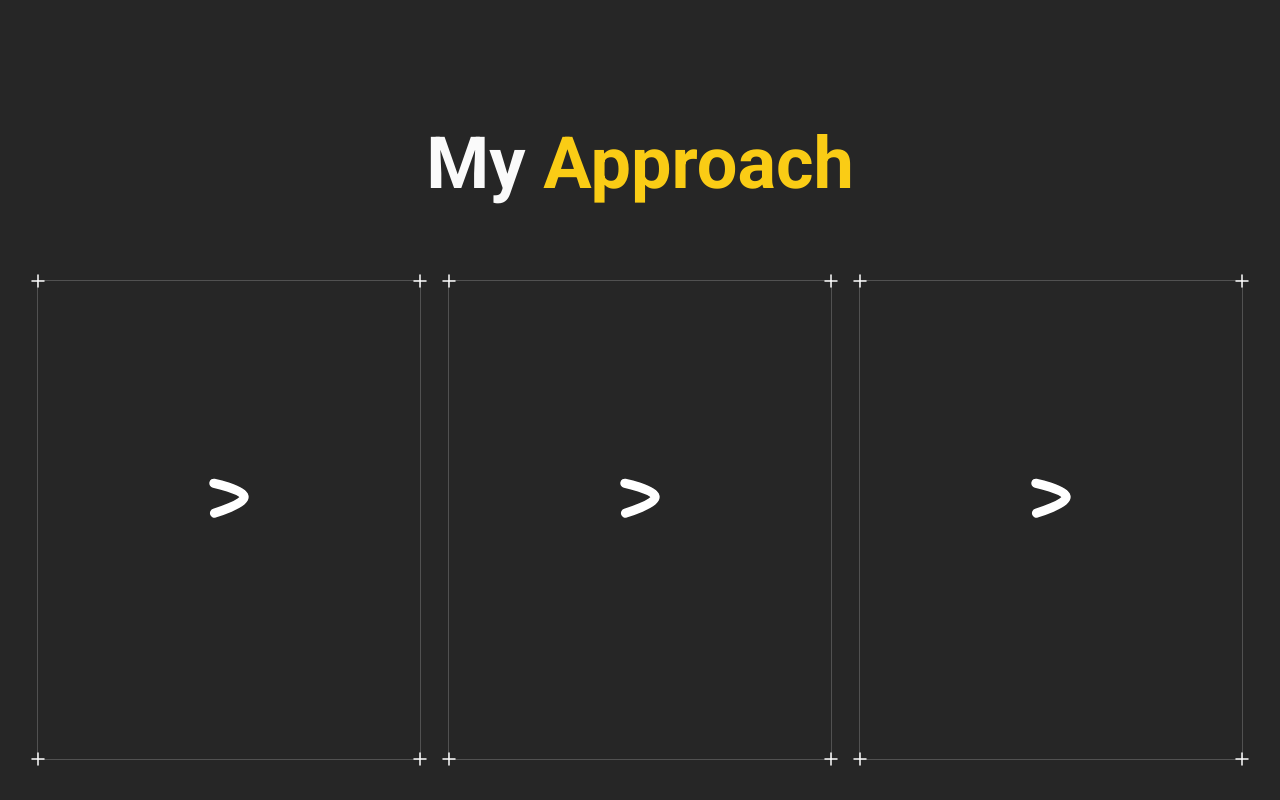
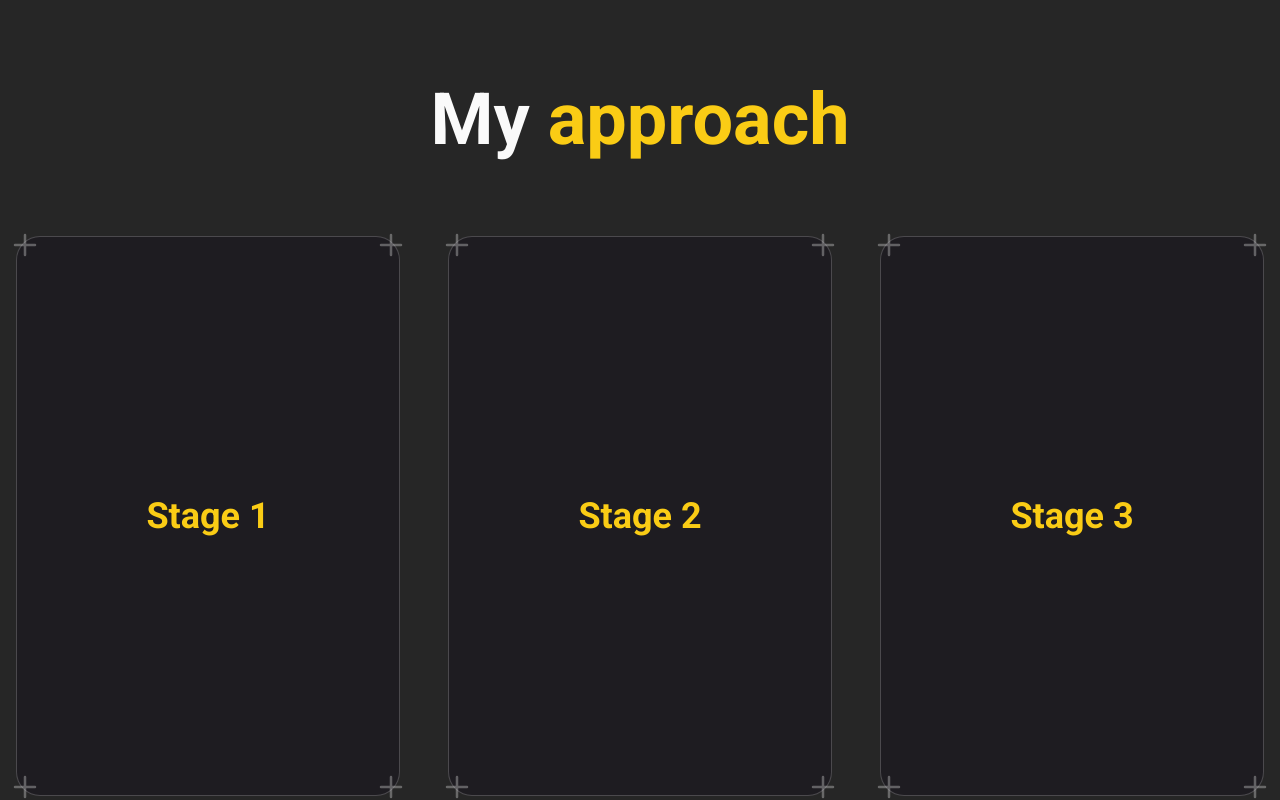
Before and after one commit to eyedent1ty/portfolio-v2, a Next.js app: page / in a window 1280 px wide. Shown: the part 5500-6300 px from the top of the page. Built offline with nearby package versions, Linux system fonts and the light colour scheme.

Commit message:
finalized the design for the approach section

```diff
--- a/components/Approach.tsx
+++ b/components/Approach.tsx
@@ -1,65 +1,89 @@
 'use client';
+
 import React from 'react';
+import { AnimatePresence, motion } from 'framer-motion';
 
-import { AnimatePresence, motion } from 'framer-motion';
-import { CanvasRevealEffect } from '@/components/ui/canvas-reveal-effect';
+import { CanvasRevealEffect } from './ui/canvas-reveal-effect';
 
-export default function Approach() {
+const Approach = () => {
   return (
-    <section className="min-h-screen flex flex-col justify-center">
-      <div className="text-4xl md:text-7xl text-foreground font-bold text-center">
-        My <span className="text-tertiary">Approach</span>
-      </div>
-      <div className="py-20 flex flex-col lg:flex-row items-center justify-center  w-full gap-4 mx-auto px-8">
-        <Card title="Sheetal is Nisha" icon={<AceternityIcon />}>
-          <CanvasRevealEffect
-            animationSpeed={5.1}
-            containerClassName="bg-emerald-900"
-          />
-        </Card>
-        <Card title="Nisha is Munni" icon={<AceternityIcon />}>
+    <section className="min-h-full flex flex-col justify-center">
+      <h2 className="text-4xl md:text-7xl text-foreground font-bold text-center">
+        My <span className="text-tertiary">approach</span>
+      </h2>
+      <div className="my-20 flex flex-col lg:flex-row items-center justify-center w-full gap-4">
+        <Card
+          title="Planning & Strategy"
+          icon={<h2 className="text-4xl text-tertiary font-bold">Stage 1</h2>}
+          des="We'll collaborate to map out your website's goals, target audience,
+          and key functionalities. We'll discuss things like site structure,
+          navigation, and content requirements."
+        >
           <CanvasRevealEffect
             animationSpeed={3}
-            containerClassName="bg-black"
-            colors={[
-              [236, 72, 153],
-              [232, 121, 249]
-            ]}
+            containerClassName="bg-tertiary rounded-3xl overflow-hidden"
+            colors={[[255, 255, 255]]}
             dotSize={2}
           />
         </Card>
-        <Card title="Munni is Aditi" icon={<AceternityIcon />}>
+        <Card
+          title="Development & Progress Update"
+          icon={<h2 className="text-4xl text-tertiary font-bold">Stage 2</h2>}
+          des="Once we agree on the plan, I cue my lofi playlist and dive into
+          coding. From initial sketches to polished code, I keep you updated
+          every step of the way."
+        >
           <CanvasRevealEffect
             animationSpeed={3}
-            containerClassName="bg-sky-600"
-            colors={[[125, 211, 252]]}
+            containerClassName="bg-tertiary rounded-3xl overflow-hidden"
+            colors={[[255, 255, 255]]}
+            dotSize={2}
+          />
+        </Card>
+        <Card
+          title="Development & Launch"
+          icon={<h2 className="text-4xl text-tertiary font-bold">Stage 3</h2>}
+          des="This is where the magic happens! Based on the approved design,
+          I'll translate everything into functional code, building your website
+          from the ground up."
+        >
+          <CanvasRevealEffect
+            animationSpeed={3}
+            containerClassName="bg-tertiary rounded-3xl overflow-hidden"
+            colors={[[255, 255, 255]]}
+            dotSize={2}
           />
         </Card>
       </div>
     </section>
   );
-}
+};
+
+export default Approach;
 
 const Card = ({
   title,
   icon,
-  children
+  children,
+  des
 }: {
   title: string;
   icon: React.ReactNode;
   children?: React.ReactNode;
+  des: string;
 }) => {
   const [hovered, setHovered] = React.useState(false);
   return (
     <div
       onMouseEnter={() => setHovered(true)}
       onMouseLeave={() => setHovered(false)}
-      className="border border-black/[0.2] group/canvas-card flex items-center justify-center dark:border-white/[0.2]  max-w-sm w-full mx-auto p-4 relative h-[30rem] relative"
+      className="border border-black/[0.2] group/canvas-card flex items-center justify-center
+       dark:border-white/[0.2]  max-w-sm w-full mx-auto p-4 relative lg:h-[35rem] rounded-3xl bg-quaternary"
     >
-      <Icon className="absolute h-6 w-6 -top-3 -left-3 dark:text-white text-black" />
-      <Icon className="absolute h-6 w-6 -bottom-3 -left-3 dark:text-white text-black" />
-      <Icon className="absolute h-6 w-6 -top-3 -right-3 dark:text-white text-black" />
-      <Icon className="absolute h-6 w-6 -bottom-3 -right-3 dark:text-white text-black" />
+      <Icon className="absolute h-10 w-10 -top-3 -left-3 dark:text-white text-black opacity-30" />
+      <Icon className="absolute h-10 w-10 -bottom-3 -left-3 dark:text-white text-black opacity-30" />
+      <Icon className="absolute h-10 w-10 -top-3 -right-3 dark:text-white text-black opacity-30" />
+      <Icon className="absolute h-10 w-10 -bottom-3 -right-3 dark:text-white text-black opacity-30" />
 
       <AnimatePresence>
         {hovered && (
@@ -73,37 +97,30 @@ const Card = ({
         )}
       </AnimatePresence>
 
-      <div className="relative z-20">
-        <div className="text-center group-hover/canvas-card:-translate-y-4 group-hover/canvas-card:opacity-0 transition duration-200 w-full  mx-auto flex items-center justify-center">
+      <div className="relative z-20 px-10">
+        <div
+          className="text-center group-hover/canvas-card:-translate-y-4 absolute top-[50%] left-[50%] translate-x-[-50%] translate-y-[-50%]
+        group-hover/canvas-card:opacity-0 transition duration-200 min-w-40 mx-auto flex items-center justify-center"
+        >
           {icon}
         </div>
-        <h2 className="dark:text-white text-xl opacity-0 group-hover/canvas-card:opacity-100 relative z-10 text-black mt-4  font-bold group-hover/canvas-card:text-white group-hover/canvas-card:-translate-y-2 transition duration-200">
+        <h2
+          className="dark:text-white text-center text-3xl opacity-0 group-hover/canvas-card:opacity-100
+         relative z-10 text-black mt-4  font-bold group-hover/canvas-card:text-white
+         group-hover/canvas-card:-translate-y-2 transition duration-200"
+        >
           {title}
         </h2>
+        <p
+          className="text-sm opacity-0 group-hover/canvas-card:opacity-100
+         relative z-10 mt-4 group-hover/canvas-card:text-white text-center
+         group-hover/canvas-card:-translate-y-2 transition duration-200"
+          style={{ color: '#E4ECFF' }}
+        >
+          {des}
+        </p>
       </div>
     </div>
-  );
-};
-
-const AceternityIcon = () => {
-  return (
-    <svg
-      width="66"
-      height="65"
-      viewBox="0 0 66 65"
-      fill="none"
-      xmlns="http://www.w3.org/2000/svg"
-      className="h-10 w-10 text-black dark:text-white group-hover/canvas-card:text-white "
-    >
-      <path
-        d="M8 8.05571C8 8.05571 54.9009 18.1782 57.8687 30.062C60.8365 41.9458 9.05432 57.4696 9.05432 57.4696"
-        stroke="currentColor"
-        strokeWidth="15"
-        strokeMiterlimit="3.86874"
-        strokeLinecap="round"
-        style={{ mixBlendMode: 'darken' }}
-      />
-    </svg>
   );
 };
 
```
